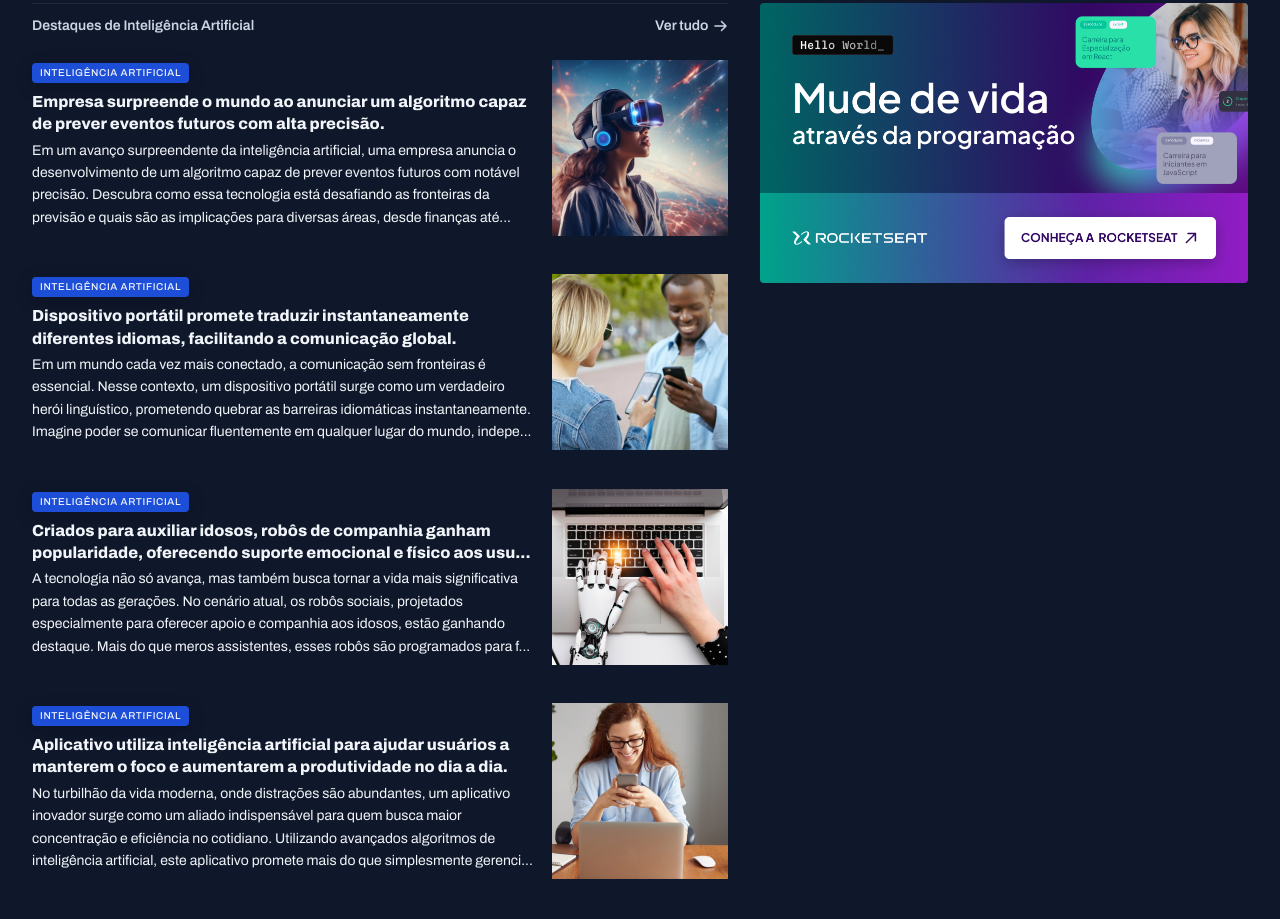
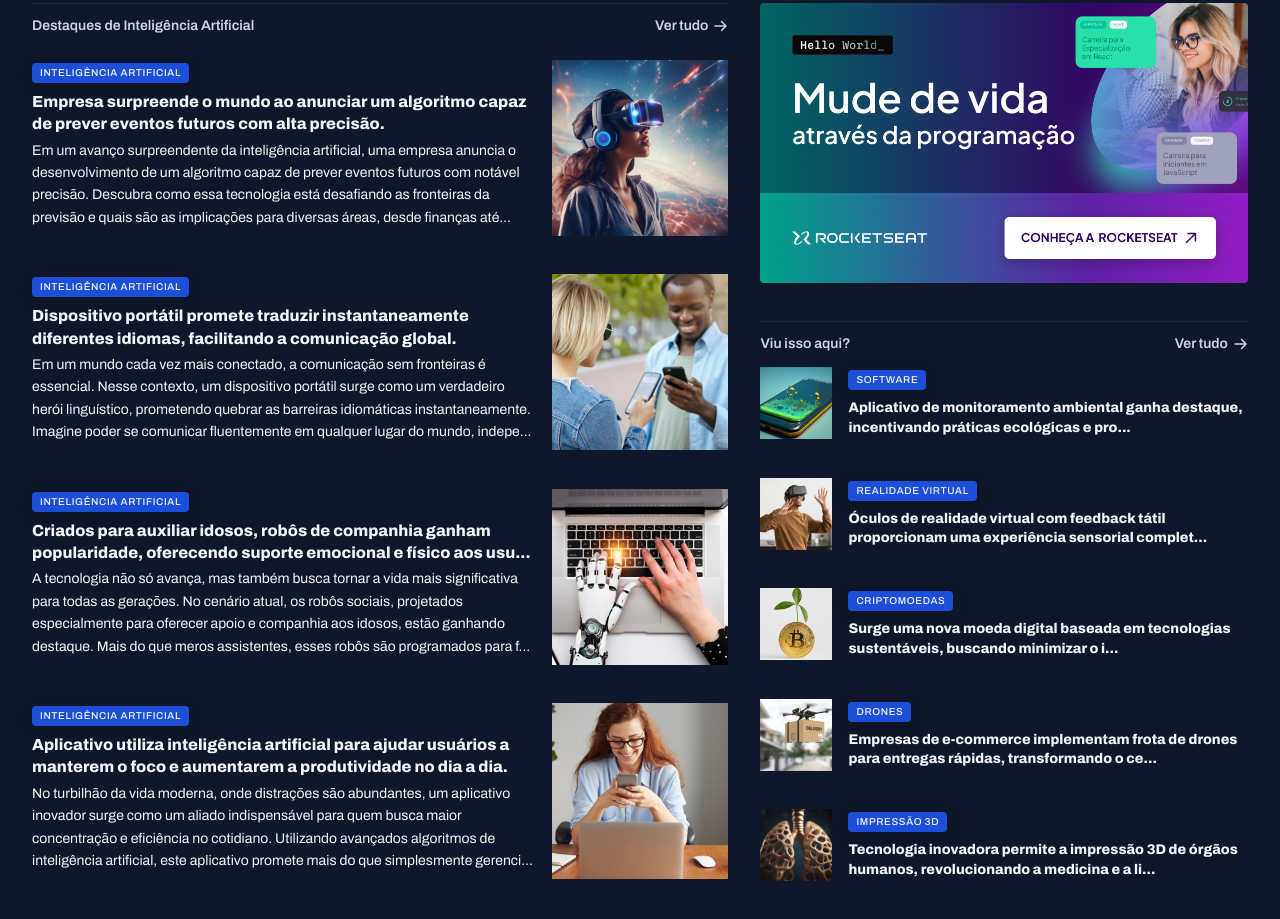
Before and after one commit to arturtinoco/pagina-de-noticias, a plain HTML site: page index.html in a window 1280 px wide. Shown: the part 1089-2008 px from the top of the page. Drawn offline with Linux system fonts and the light colour scheme.

Commit message:
Add See Also section on aside
- Add navigation header
- Add article links on other topics: images, text
- Add theme-tag for each linked-article

```diff
--- a/index.html
+++ b/index.html
@@ -220,6 +220,73 @@
             <div id="ads">
                 <img src="assets/Ads.png" alt="">
             </div>
+
+            <section id="see-also">
+                <header class="grid grid-col">
+                    <h3 class="heading-span">Viu isso aqui?</h3>
+                    <a href="#" class="grid grid-col">
+                        Ver tudo
+                        <span></span>
+                    </a>
+                </header>
+
+                <div class="grid gap2rem" id="more-articles">
+                    <article class="grid grid-col gap1rem">
+                        <div>
+                            <img src="assets/images/Image 14.png" alt="">
+                        </div>
+
+                        <div>
+                            <span class="tag">Software</span>
+                            <h3 class="text-l">Aplicativo de monitoramento ambiental ganha destaque, incentivando práticas ecológicas e pro...</h3>
+                        </div>
+                    </article>
+
+                    <article class="grid grid-col gap1rem">
+                        <div>
+                            <img src="assets/images/Image 15.png" alt="">
+                        </div>
+
+                        <div>
+                            <span class="tag">Realidade Virtual</span>
+                            <h3 class="text-l">Óculos de realidade virtual com feedback tátil proporcionam uma experiência sensorial complet...</h3>
+                        </div>
+                    </article>
+
+                    <article class="grid grid-col gap1rem">
+                        <div>
+                            <img src="assets/images/Image 16.png" alt="">
+                        </div>
+
+                        <div>
+                            <span class="tag">Criptomoedas</span>
+                            <h3 class="text-l">Surge uma nova moeda digital baseada em tecnologias sustentáveis, buscando minimizar o i...</h3>
+                        </div>
+                    </article>
+
+                    <article class="grid grid-col gap1rem">
+                        <div>
+                            <img src="assets/images/Image 17.png" alt="">
+                        </div>
+
+                        <div>
+                            <span class="tag">Drones</span>
+                            <h3 class="text-l">Empresas de e-commerce implementam frota de drones para entregas rápidas, transformando o ce...</h3>
+                        </div>
+                    </article>
+
+                    <article class="grid grid-col gap1rem">
+                        <div>
+                            <img src="assets/images/Image 18.png" alt="">
+                        </div>
+
+                        <div>
+                            <span class="tag">Impressão 3d</span>
+                            <h3 class="text-l">Tecnologia inovadora permite a impressão 3D de órgãos humanos, revolucionando a medicina e a li...</h3>
+                        </div>
+                    </article>
+                </div>
+            </section>
         </aside>
     </main>
 </body>
--- a/styles/sections.css
+++ b/styles/sections.css
@@ -112,3 +112,20 @@ aside {
         border-radius: .25rem;
     }
 }
+
+#see-also {
+    margin-top: 2rem;
+
+    img {
+        width: 4.5rem;
+        aspect-ratio: 1/1;
+    }
+}
+
+#more-articles {
+    margin-top: .8rem;
+
+    .tag {
+        margin-bottom: .5rem;
+    }
+}
```
